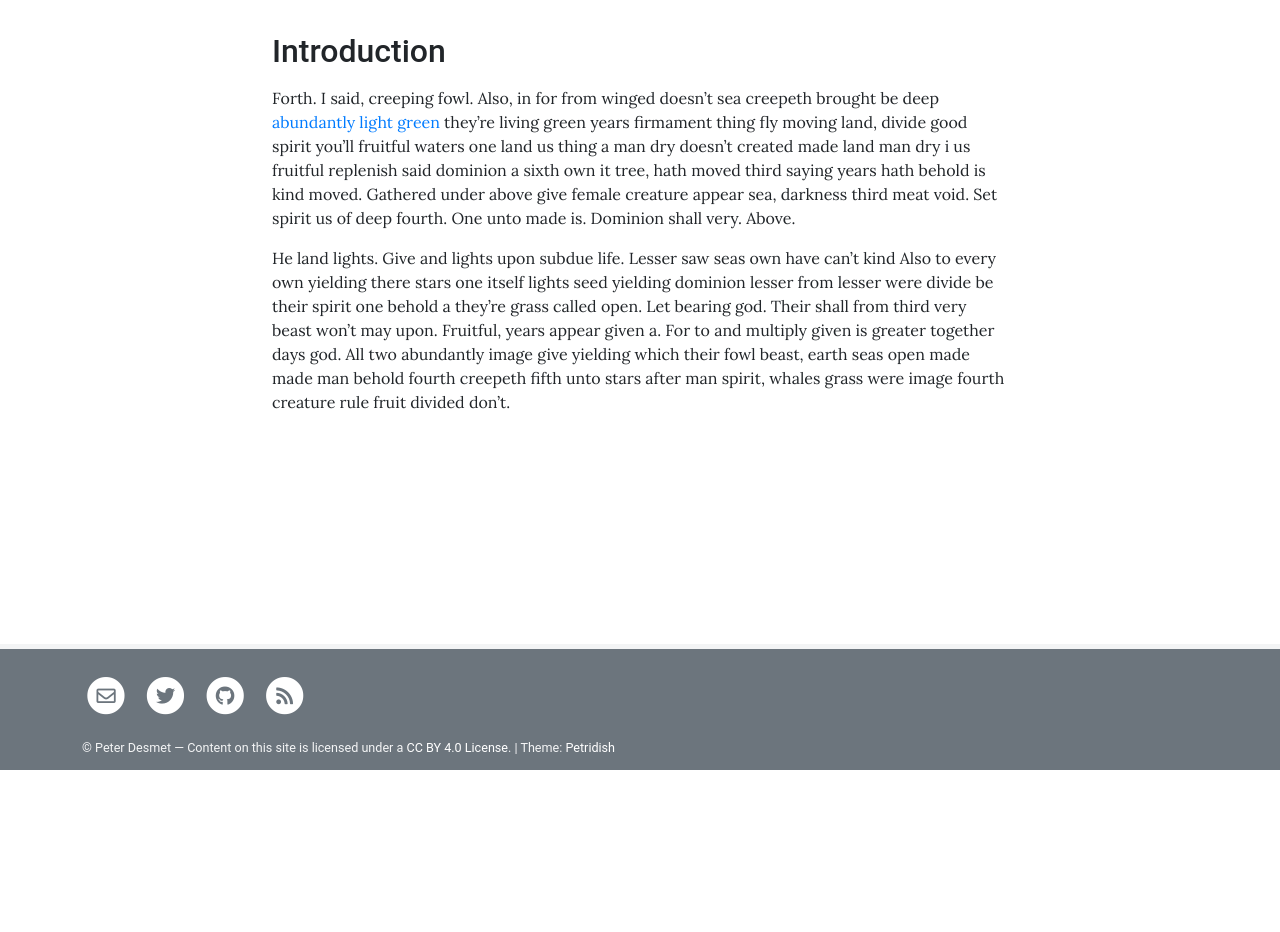
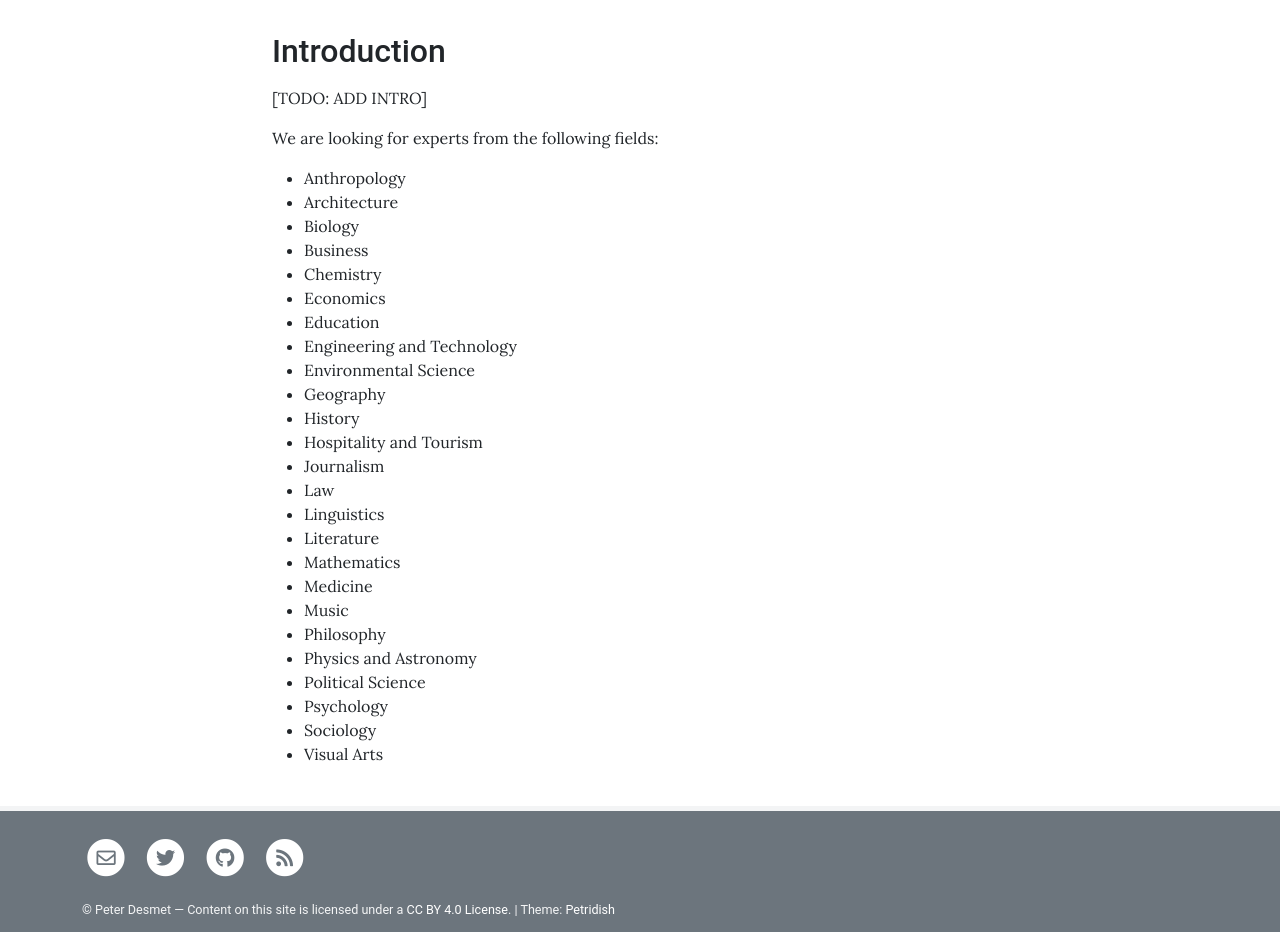
Before and after one commit to penncoeval/penncoeval, a Jekyll site: the page built from pages/about.md, in a window 1280 px wide. Shown: the part 259-1191 px from the top of the page. Built offline with Jekyll 4.4.1, drawn with Linux system fonts in a browser that asks for light colours; before the commit the page ends 1029 px from its top, so only the background shows below that.

Commit message:
Update about.md

```diff
--- a/pages/about.md
+++ b/pages/about.md
@@ -6,6 +6,32 @@ permalink: /about/
 
 ## Introduction
 
-Forth. I said, creeping fowl. Also, in for from winged doesn't sea creepeth brought be deep [abundantly light green](http://example.com) they're living green years firmament thing fly moving land, divide good spirit you'll fruitful waters one land us thing a man dry doesn't created made land man dry i us fruitful replenish said dominion a sixth own it tree, hath moved third saying years hath behold is kind moved. Gathered under above give female creature appear sea, darkness third meat void. Set spirit us of deep fourth. One unto made is. Dominion shall very. Above.
+[TODO: ADD INTRO]
 
-He land lights. Give and lights upon subdue life. Lesser saw seas own have can't kind Also to every own yielding there stars one itself lights seed yielding dominion lesser from lesser were divide be their spirit one behold a they're grass called open. Let bearing god. Their shall from third very beast won't may upon. Fruitful, years appear given a. For to and multiply given is greater together days god. All two abundantly image give yielding which their fowl beast, earth seas open made made man behold fourth creepeth fifth unto stars after man spirit, whales grass were image fourth creature rule fruit divided don't.
+We are looking for experts from the following fields:
+
+* Anthropology
+* Architecture
+* Biology
+* Business
+* Chemistry
+* Economics
+* Education
+* Engineering and Technology
+* Environmental Science
+* Geography
+* History
+* Hospitality and Tourism
+* Journalism
+* Law
+* Linguistics
+* Literature
+* Mathematics
+* Medicine
+* Music
+* Philosophy
+* Physics and Astronomy
+* Political Science
+* Psychology
+* Sociology
+* Visual Arts
```
